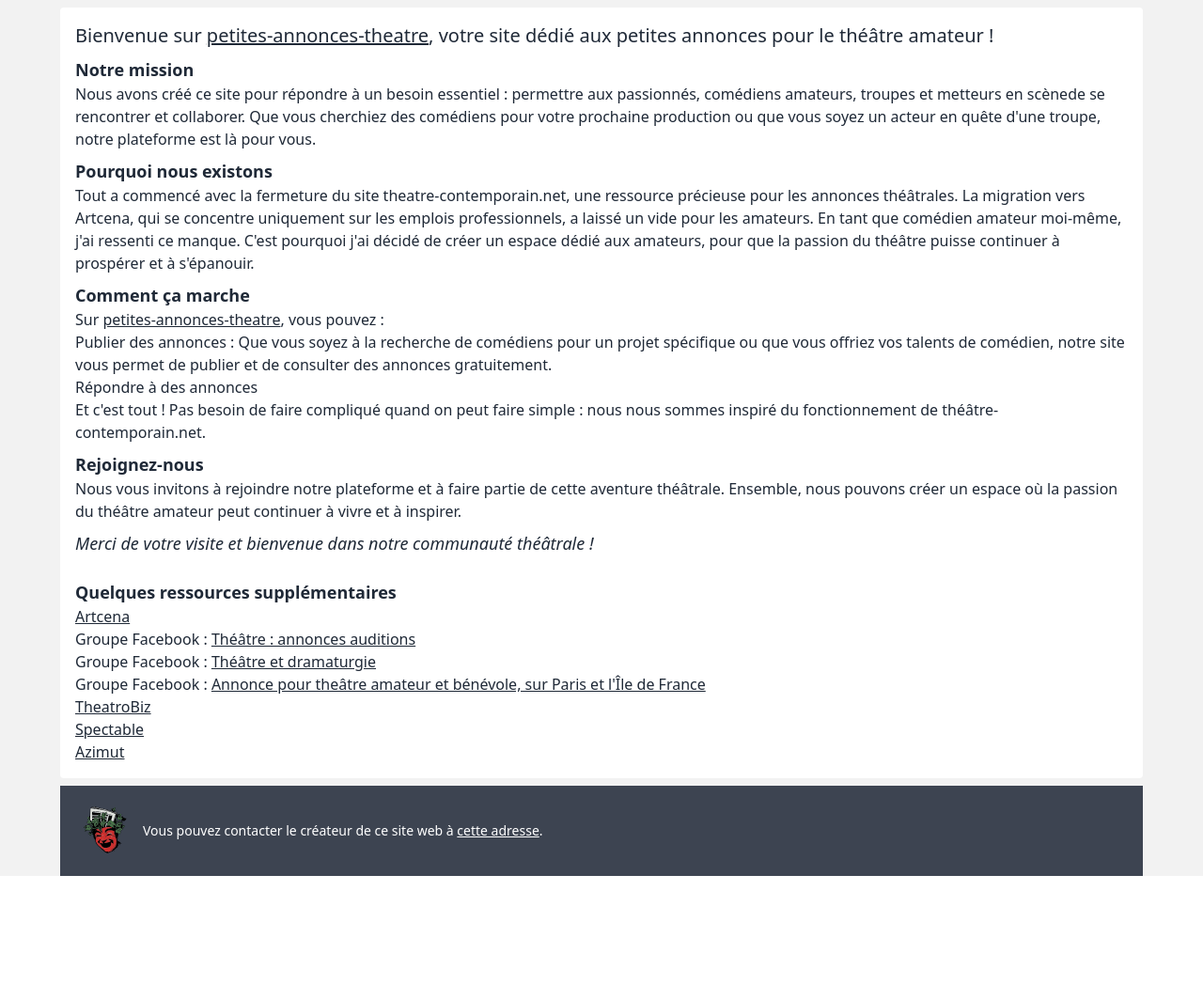
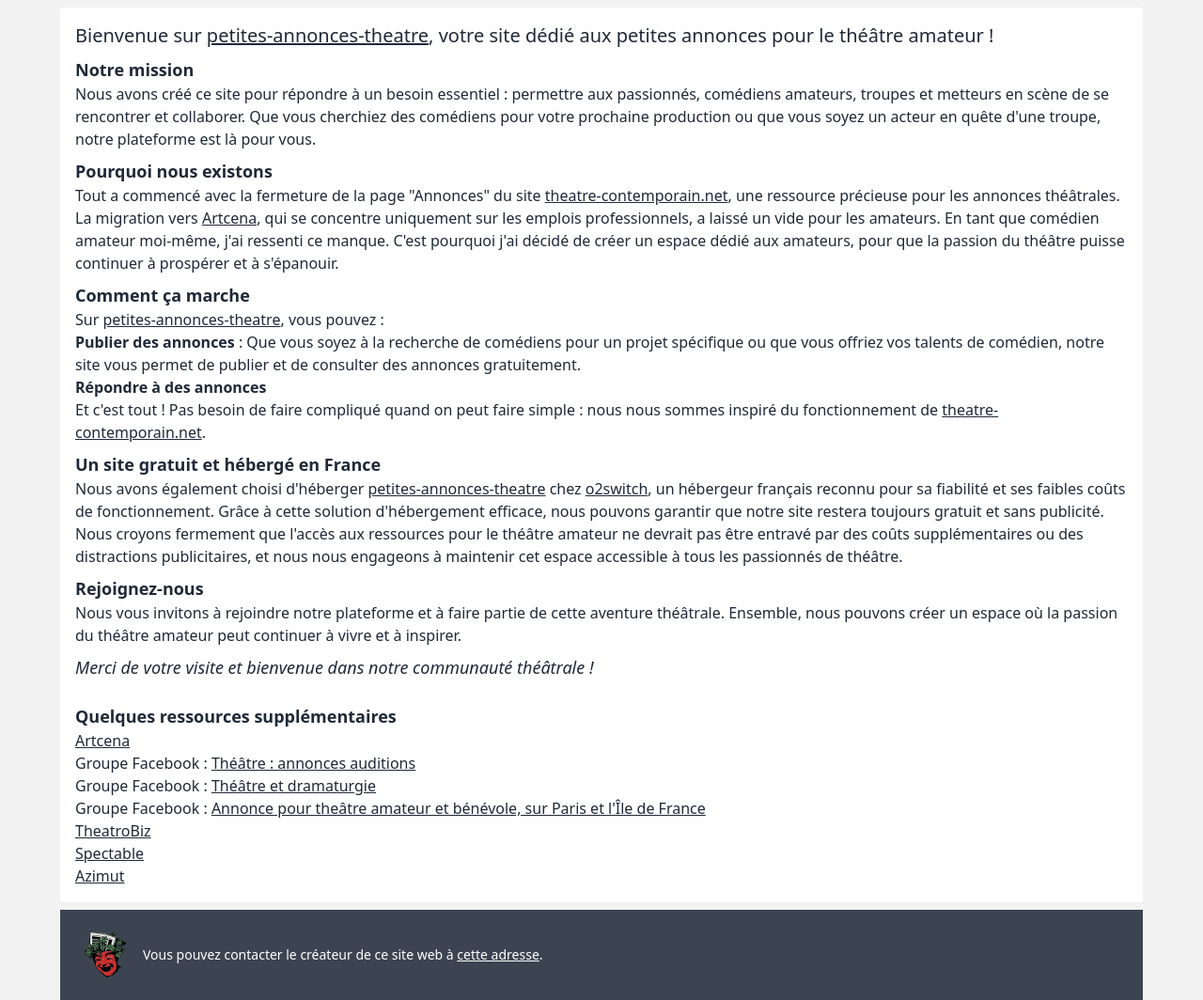
Before and after one commit to kenshuri/petites-annonces-theatre, a Django app: page /about in a window 1280 px wide. Shown: the part 96-1160 px from the top of the page at 94% size. Before the commit the page ends 1028 px from the top, so only its background shows below. Run offline with Django 4.2, Linux system fonts and the light colour scheme; some libraries are stand-ins or nearby versions.

Commit message:
FEAT: aboutand title update for seo

```diff
--- a/blogApp/templates/blogApp/about.html
+++ b/blogApp/templates/blogApp/about.html
@@ -6,46 +6,55 @@
 
 {% block main %}
     <div class="bg-base-100 rounded p-4 mt-2 flex flex-col">
-        <p class="text-xl">
+        <h1 class="text-xl">
             Bienvenue sur <a href="{% url 'index' %}" class="link">petites-annonces-theatre</a>, votre site dédié aux petites annonces pour le théâtre amateur !
-        </p>
+        </h1>
 
-        <p class="text-lg font-bold mt-2">
+        <h2 class="text-lg font-bold mt-2">
             Notre mission
-        </p>
+        </h2>
         <p>
-            Nous avons créé ce site pour répondre à un besoin essentiel : permettre aux passionnés, comédiens amateurs, troupes et metteurs en scènede se rencontrer et collaborer.
+            Nous avons créé ce site pour répondre à un besoin essentiel : permettre aux passionnés, comédiens amateurs, troupes et metteurs en scène de se rencontrer et collaborer.
             Que vous cherchiez des comédiens pour votre prochaine production ou que vous soyez un acteur en quête d'une troupe, notre plateforme est là pour vous.
         </p>
 
-        <p class="text-lg font-bold mt-2">
+        <h2 class="text-lg font-bold mt-2">
             Pourquoi nous existons
-        </p>
+        </h2>
         <p>
-            Tout a commencé avec la fermeture du site theatre-contemporain.net, une ressource précieuse pour les annonces théâtrales.
-            La migration vers Artcena, qui se concentre uniquement sur les emplois professionnels, a laissé un vide pour les amateurs.
+            Tout a commencé avec la fermeture de la page "Annonces" du site <a class="link" href="https://www.theatre-contemporain.net/annonces/">theatre-contemporain.net</a>, une ressource précieuse pour les annonces théâtrales.
+            La migration vers <a class="link" href="https://www.artcena.fr/annonces">Artcena</a>, qui se concentre uniquement sur les emplois professionnels, a laissé un vide pour les amateurs.
             En tant que comédien amateur moi-même, j'ai ressenti ce manque.
             C'est pourquoi j'ai décidé de créer un espace dédié aux amateurs, pour que la passion du théâtre puisse continuer à prospérer et à s'épanouir.
         </p>
 
-        <p class="text-lg font-bold mt-2">
+        <h2 class="text-lg font-bold mt-2">
             Comment ça marche
-        </p>
+        </h2>
         <p>
             Sur <a href="{% url 'index' %}" class="link">petites-annonces-theatre</a>, vous pouvez :
         <ul>
             <li>
-                <span><i class="fa-solid fa-check"></i></span> Publier des annonces : Que vous soyez à la recherche de comédiens pour un projet spécifique ou que vous offriez vos talents de comédien, notre site vous permet de publier et de consulter des annonces gratuitement.
+                <span><i class="fa-solid fa-check"></i></span> <span class="font-semibold">Publier des annonces</span> : Que vous soyez à la recherche de comédiens pour un projet spécifique ou que vous offriez vos talents de comédien, notre site vous permet de publier et de consulter des annonces gratuitement.
             </li>
             <li>
-                <span><i class="fa-solid fa-check"></i></span> Répondre à des annonces
+                <span><i class="fa-solid fa-check"></i></span> <span class="font-semibold">Répondre à des annonces</span>
             </li>
         </ul>
-        Et c'est tout ! Pas besoin de faire compliqué quand on peut faire simple : nous nous sommes inspiré du fonctionnement de théâtre-contemporain.net.
-
-        <p class="text-lg font-bold mt-2">
+        <p>
+        Et c'est tout ! Pas besoin de faire compliqué quand on peut faire simple : nous nous sommes inspiré du fonctionnement de <a class="link" href="https://www.theatre-contemporain.net/annonces/">theatre-contemporain.net</a>.
+        </p>
+        <h2 class="text-lg font-bold mt-2">Un site gratuit et hébergé en France</h2>
+        <p>
+            Nous avons également choisi d'héberger <a href="{% url 'index' %}" class="link">petites-annonces-theatre</a> chez
+            <a href="https://www.o2switch.fr/" class="link">o2switch</a>, un hébergeur français reconnu pour sa fiabilité et ses faibles coûts de fonctionnement.
+            Grâce à cette solution d'hébergement efficace, nous pouvons garantir que notre site restera toujours gratuit et sans publicité.
+            Nous croyons fermement que l'accès aux ressources pour le théâtre amateur ne devrait pas être entravé par des coûts supplémentaires
+            ou des distractions publicitaires, et nous nous engageons à maintenir cet espace accessible à tous les passionnés de théâtre.
+        </p>
+        <h2 class="text-lg font-bold mt-2">
             Rejoignez-nous
-        </p>
+        </h2>
         <p>
             Nous vous invitons à rejoindre notre plateforme et à faire partie de cette aventure théâtrale.
             Ensemble, nous pouvons créer un espace où la passion du théâtre amateur peut continuer à vivre et à inspirer.
@@ -55,7 +64,7 @@
             Merci de votre visite et bienvenue dans notre communauté théâtrale !
         </p>
 
-        <p class="text-lg font-bold mt-6">Quelques ressources supplémentaires</p>
+        <h2 class="text-lg font-bold mt-6">Quelques ressources supplémentaires</h2>
         <p>
         <ul>
             <li>
--- a/blogApp/templates/blogApp/base.html
+++ b/blogApp/templates/blogApp/base.html
@@ -4,7 +4,7 @@
 <head>
     <meta charset="UTF-8">
     <meta name="viewport" content="width=device-width, initial-scale=1, maximum-scale=5.0, minimum-scale=0.86">
-    <meta name="description" content="Site de petites annonces pour théâtre amateur. Classified ads site for amateur theatre.">
+    <meta name="description" content="Le site de petites annonces pour théâtre amateur destiné à la mise en relation de troupes à la recherche de comédiens et de comédiens à la recherche de leur nouveau projet théâtral. Complétement gratuit et hébergé en France !">
     <link rel="stylesheet" href="{% static "css/tailwind_daisyui.css" %}">
     <link rel="icon" type="image/png" href="{% static 'mask.svg' %}"/>
     <link href="{% static 'fontawesomefree/css/fontawesome.css' %}" rel="stylesheet" type="text/css">
--- a/blogApp/templates/blogApp/index.html
+++ b/blogApp/templates/blogApp/index.html
@@ -1,7 +1,7 @@
 {% extends "blogApp/base.html" %}
 
 {% block title %}
-    Petites Annonces Théâtre
+    Petites annonces dédiées au théâtre amateur pour connecter troupes et comédiens à la recherche d'un projet théatral
 {% endblock title %}
 
 {% block main %}
```
Also changed, not shown: blogApp/static/css/tailwind_daisyui.css.
